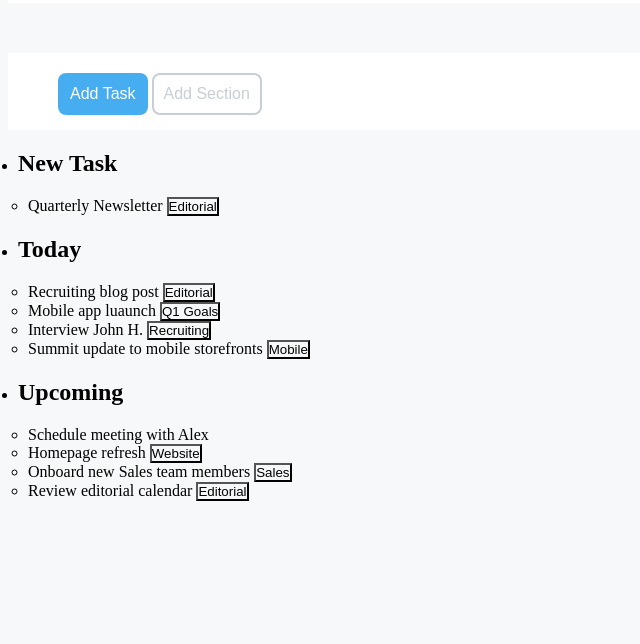
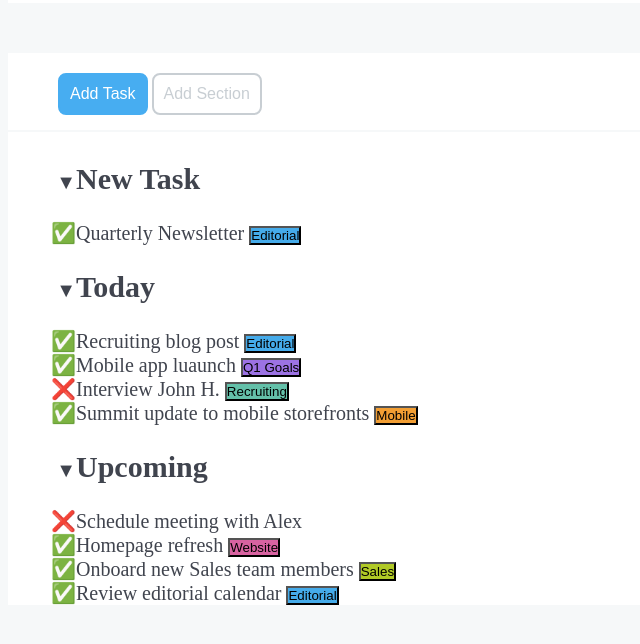
Before and after one commit to giovannitamburini/html-css-toboolist, a plain HTML site: page index.html in a window 1280 px wide. Shown: the part 140-784 px from the top of the page, without its empty margins (0-640 px from the left). Drawn offline with Linux system fonts and the light colour scheme.

Commit message:
inserimento attributi liste

```diff
--- a/index.html
+++ b/index.html
@@ -21,26 +21,26 @@
     </nav>
 
     <main>
-        <ul>
-            <li> <h2>New Task</h2>
+        <ul id="lista-grande">
+            <li class="freccia"> <h2 id="titolo">New Task</h2>
                 <ul>
-                    <li>Quarterly Newsletter <button>Editorial</button></li>
+                    <li  class="spunta-verde">Quarterly Newsletter <button class="azzurro" >Editorial</button></li>
                 </ul>
             </li>
-            <li> <h2>Today</h2>
+            <li class="freccia"> <h2>Today</h2>
                 <ul>
-                    <li>Recruiting blog post <button>Editorial</button> </li>
-                    <li>Mobile app luaunch <button>Q1 Goals</button></li>
-                    <li>Interview John H. <button>Recruiting</button></li>
-                    <li>Summit update to mobile storefronts <button>Mobile</button></li>
+                    <li class="spunta-verde">Recruiting blog post <button class="azzurro">Editorial</button> </li>
+                    <li class="spunta-verde">Mobile app luaunch <button id="viola">Q1 Goals</button></li>
+                    <li class="croce-rossa">Interview John H. <button id="verdone-scuro">Recruiting</button></li>
+                    <li class="spunta-verde">Summit update to mobile storefronts <button id="arancione">Mobile</button></li>
                 </ul>
             </li>
-            <li> <h2>Upcoming</h2>
+            <li class="freccia"> <h2>Upcoming</h2>
                 <ul>
-                    <li>Schedule meeting with Alex</li>
-                    <li>Homepage refresh <button>Website</button></li>
-                    <li>Onboard new Sales team members <button>Sales</button></li>
-                    <li>Review editorial calendar <button>Editorial</button></li>
+                    <li class="croce-rossa">Schedule meeting with Alex</li>
+                    <li class="spunta-verde">Homepage refresh <button id="fucsia">Website</button></li>
+                    <li class="spunta-verde">Onboard new Sales team members <button id="verde-chiaro">Sales</button></li>
+                    <li class="spunta-verde">Review editorial calendar <button class="azzurro">Editorial</button></li>
                 </ul>
             </li>
         </ul>
--- a/style.css
+++ b/style.css
@@ -2,6 +2,9 @@
     /* margin: 0; */
     padding: 0;
     box-sizing: border-box;
+}
+
+body {
     background-color: #F6F8F9;
 }
 
@@ -16,7 +19,6 @@ header {
 
 header #logo{
     height: 90px;
-    background-color: white;
 }
 
 header h1 {
@@ -24,9 +26,7 @@ header h1 {
     line-height:10px;
     vertical-align:top;
     font-size: 65px;
-    background-color: white;
 }
-
 
 nav {
     background-color: white;
@@ -50,6 +50,55 @@ nav {
     color: white;
 }
 
-ul {
-    padding-left: 10px;
+
+main {
+    background-color: white;
+    font-size: 20px;
+    padding-left: 68px;
+    color: #40444E;
 }
+
+#lista-grande {
+    margin-top: 2px;
+}
+
+#titolo {
+    margin-top: 0;
+    padding-top: 30px;
+}
+
+.freccia {
+    list-style-type: "\25BC";
+}
+
+.spunta-verde {
+    list-style-type: "\2705";
+}
+
+.croce-rossa {
+    list-style-type: "\274C";
+}
+
+.azzurro {
+    background-color: #45abea;
+}
+
+#viola{
+    background-color: #9c72e4;
+}
+
+#verdone-scuro {
+    background-color: #64c0a9;
+}
+
+#arancione {
+    background-color: #f29e33;
+}
+
+#fucsia {
+    background-color: #d863a1;
+}
+
+#verde-chiaro {
+    background-color: #b0c926;
+}
```
